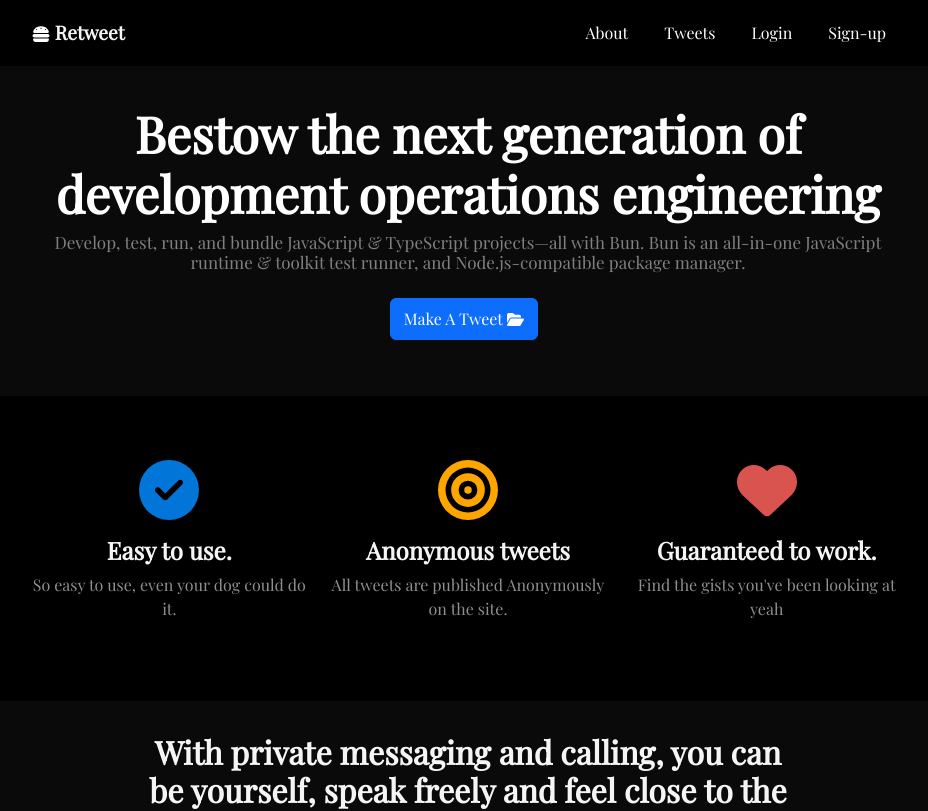
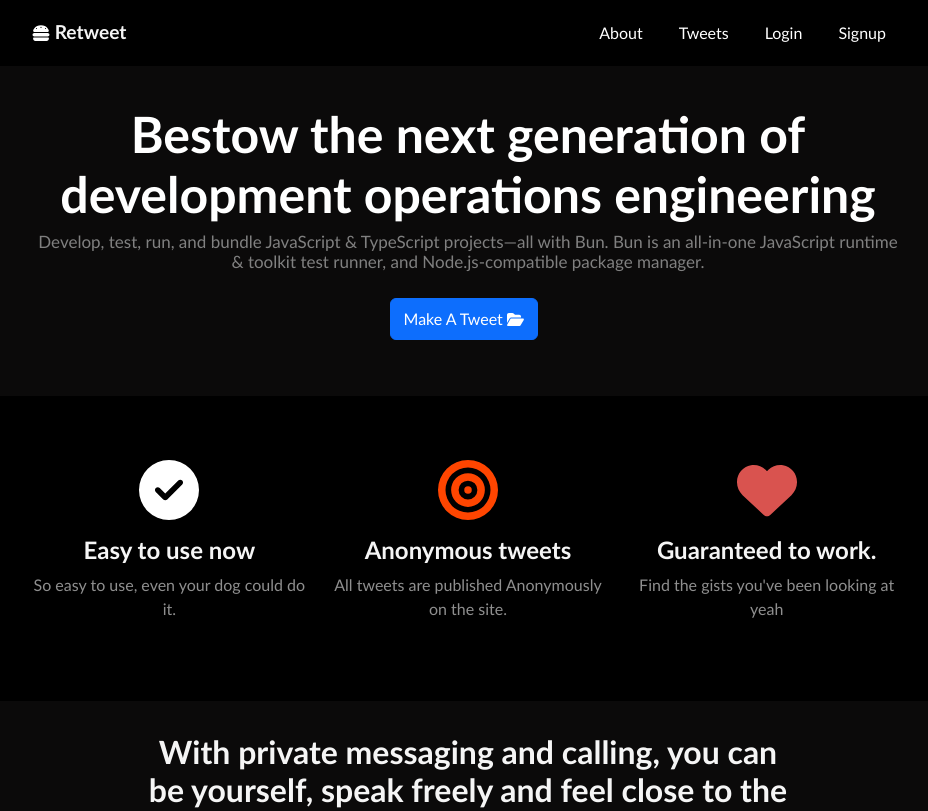
Before and after one commit to somkenemuscle/twitter-clone, a Next.js app in the folder client/: page / in a window 1280 px wide. Shown: the top 811 px of the page, without its empty margins (172-1100 px from the left). Built offline with nearby package versions, Linux system fonts and the light colour scheme.

Commit message:
profile message design

```diff
--- a/client/app/page.jsx
+++ b/client/app/page.jsx
@@ -36,12 +36,12 @@ export default function Home() {
         <div className="container text-center">
           <div className="row">
             <div className="col-xl-4 col-md-6">
-              <p><FontAwesomeIcon icon={faCheckCircle} style={{ fontSize: 60, color: "#0275d8" }} /></p>
-              <h3 className='features-header'>Easy to use.</h3>
+              <p><FontAwesomeIcon icon={faCheckCircle} style={{ fontSize: 60, color: "white" }} /></p>
+              <h3 className='features-header'>Easy to use now</h3>
               <p className='features-p'>So easy to use, even your dog could do it.</p>
             </div>
             <div className="col-xl-4 col-md-6">
-              <p> <FontAwesomeIcon icon={faBullseye} style={{ fontSize: 60, color: "orange" }} /></p>
+              <p> <FontAwesomeIcon icon={faBullseye} style={{ fontSize: 60, color: "orangered" }} /></p>
               <h3 className='features-header'>Anonymous tweets</h3>
               <p className='features-p'>All tweets are published Anonymously on the site.</p>
             </div>
--- a/client/app/posts/[userid]/post.css
+++ b/client/app/posts/[userid]/post.css
@@ -17,7 +17,7 @@
     margin-left: 3%;
     color: whitesmoke;
     margin-bottom: 10px;
-    border-bottom: 2px solid lightsalmon;
+    border-bottom: 2px solid grey;
     padding-bottom: 2px;
 }
 
--- a/client/app/styles/globals.css
+++ b/client/app/styles/globals.css
@@ -1,7 +1,7 @@
 .body {
     background-color: black;
     font-weight: light;
-    font-family: 'Playfair Display', serif;
+    font-family: 'Trebuchet MS', 'Lucida Sans Unicode', 'Lucida Grande', 'Lucida Sans', Arial, sans-serif;
 }
 
 /* NAVBAR STYLING */
--- a/client/app/tweets/page.jsx
+++ b/client/app/tweets/page.jsx
@@ -67,6 +67,8 @@ export default function Tweets() {
   const closeAlert = () => {
     setTweetMessage(false);
   };
+
+
   return (
     <div className="main-tweet-container">
       {/* let user know what has been added => flash message  */}
--- a/client/components/navbar/navbar.jsx
+++ b/client/components/navbar/navbar.jsx
@@ -55,7 +55,7 @@ function navbar() {
                   <a className="nav-link active" aria-current="page" href="/login">Login</a>
                 </li>
                 <li className="nav-item">
-                  <a className="nav-link active" aria-current="page" href="/signup">Sign-up</a>
+                  <a className="nav-link active" aria-current="page" href="/signup">Signup</a>
                 </li>
               </>
             )}
--- a/client/components/tweet/tweet-comment.css
+++ b/client/components/tweet/tweet-comment.css
@@ -38,7 +38,7 @@
 .card-text {
     line-height: 1.4;
     font-size: 15px;
-    font-family: 'Playfair Display', serif;
+    font-family: 'Trebuchet MS', 'Lucida Sans Unicode', 'Lucida Grande', 'Lucida Sans', Arial, sans-serif;
     max-width: 100%;
     font-weight: 200;
     overflow-wrap: break-word;
--- a/client/components/tweet/tweetContainer.jsx
+++ b/client/components/tweet/tweetContainer.jsx
@@ -8,9 +8,8 @@ import {
   faCircleCheck,
   faHeart,
   faCircle
-
 } from "@fortawesome/free-solid-svg-icons";
-import '../tweet/tweet-comment.css'
+import '../tweet/tweet-comment.css';
 import { useState, useEffect } from "react";
 
 export default function tweetContainer(props) {
```
